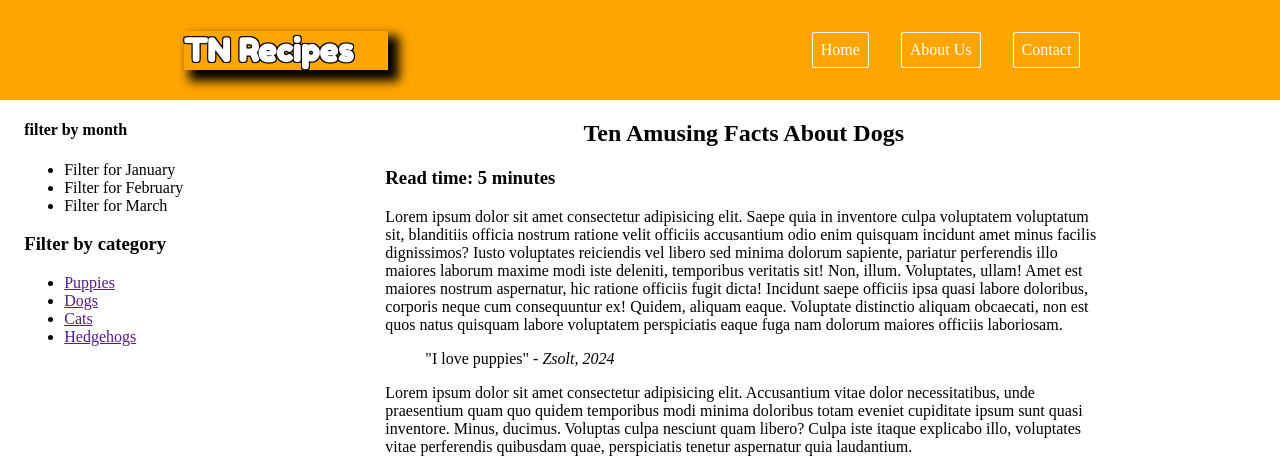
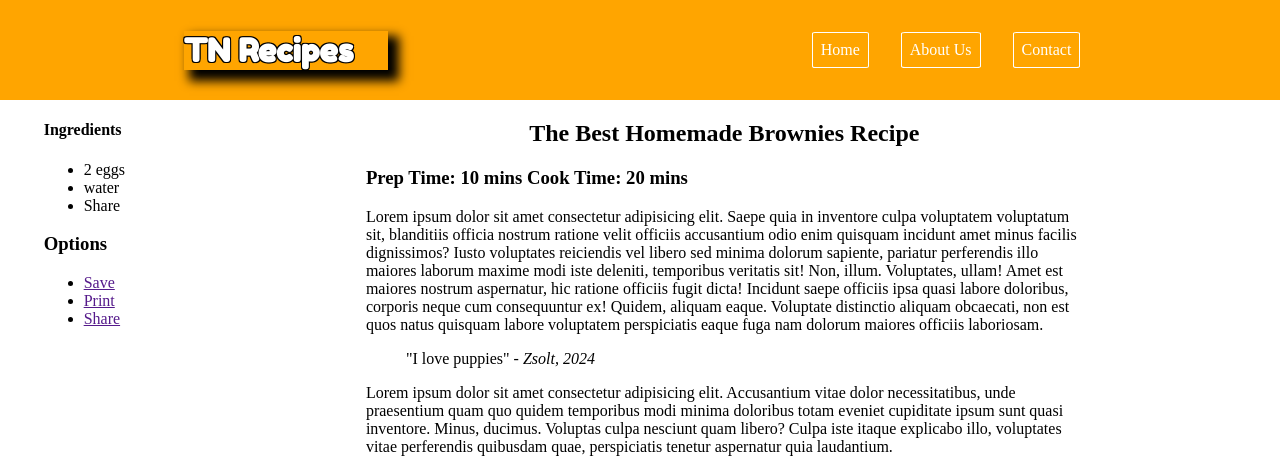
Before and after one commit to tnneel/tnneel.github.io, a plain HTML site: page index.html in a window 1280 px wide. Shown: the top 472 px of the page. Drawn offline with Linux system fonts and the light colour scheme.

Commit message:
Update index.html

```diff
--- a/index.html
+++ b/index.html
@@ -25,23 +25,23 @@
 
             <aside>
                 <section>
-                    <h4>filter by month</h4>
+                    <h4>Ingredients</h4>
                     <nav>
                         <ul>
-                            <li><a href=""></a>Filter for January</li>
-                            <li><a href=""></a>Filter for February</li>
-                            <li><a href=""></a>Filter for March</li>
+                            <li><a href=""></a>2 eggs</li>
+                            <li><a href=""></a>water</li>
+                            <li><a href=""></a>Share</li>
                         </ul>
                     </nav>
                 </section>
                 <section>
-                    <h3>Filter by category</h3>
+                    <h3>Options</h3>
                     <nav>
                         <ul>
-                            <li><a href="">Puppies</a></li>
-                            <li><a href="">Dogs</a></li>
-                            <li><a href="">Cats</a></li>
-                            <li><a href="">Hedgehogs</a></li>
+                            <li><a href="">Save</a></li>
+                            <li><a href="">Print</a></li>
+                            <li><a href="">Share</a></li>
+
                         </ul>
                     </nav>
                 </section>
@@ -54,8 +54,11 @@
                 <article>
                     <header>
                         <!-- Article's header goes here -->
-                         <h2>Ten Amusing Facts About Dogs</h2>
-                         <h3>Read time: 5 minutes</h3>
+                         <h2> The Best Homemade Brownies Recipe</h2>
+                         <h3>
+                            Prep Time: 10 mins
+                            Cook Time: 20 mins
+                         </h3>
                     </header>
                     <main>
                         <p>Lorem ipsum dolor sit amet consectetur adipisicing elit. Saepe quia in inventore culpa voluptatem voluptatum sit, blanditiis officia nostrum ratione velit officiis accusantium odio enim quisquam incidunt amet minus facilis dignissimos? Iusto voluptates reiciendis vel libero sed minima dolorum sapiente, pariatur perferendis illo maiores laborum maxime modi iste deleniti, temporibus veritatis sit! Non, illum. Voluptates, ullam! Amet est maiores nostrum aspernatur, hic ratione officiis fugit dicta! Incidunt saepe officiis ipsa quasi labore doloribus, corporis neque cum consequuntur ex! Quidem, aliquam eaque. Voluptate distinctio aliquam obcaecati, non est quos natus quisquam labore voluptatem perspiciatis eaque fuga nam dolorum maiores officiis laboriosam.</p>
```
